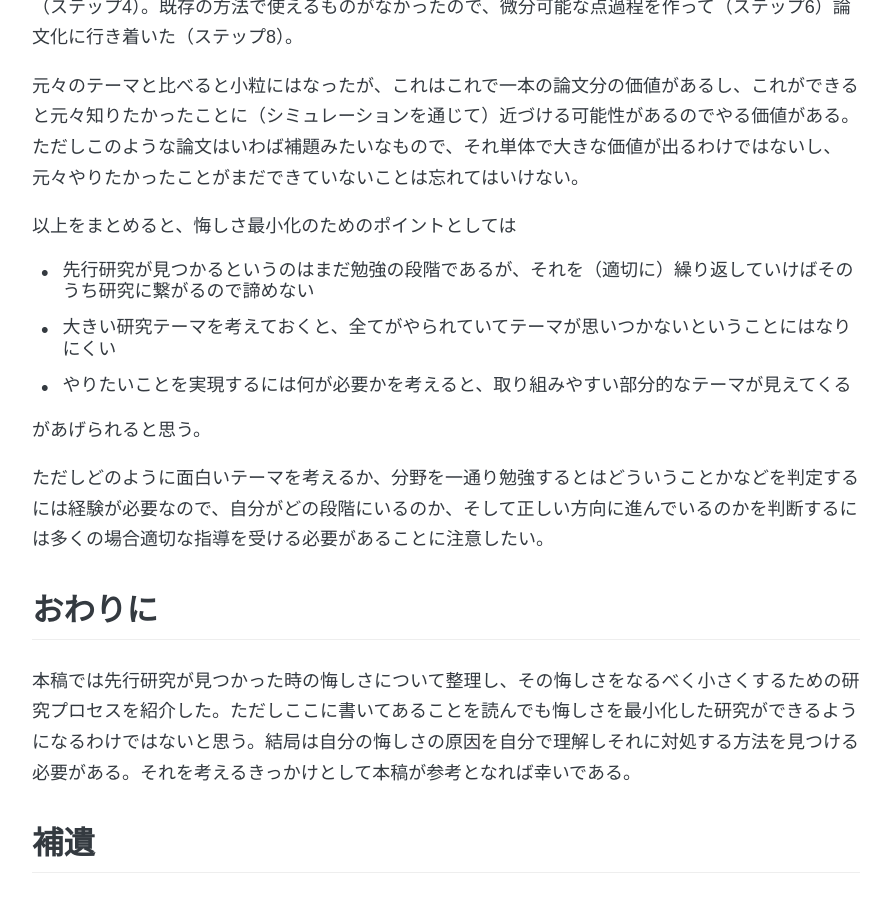
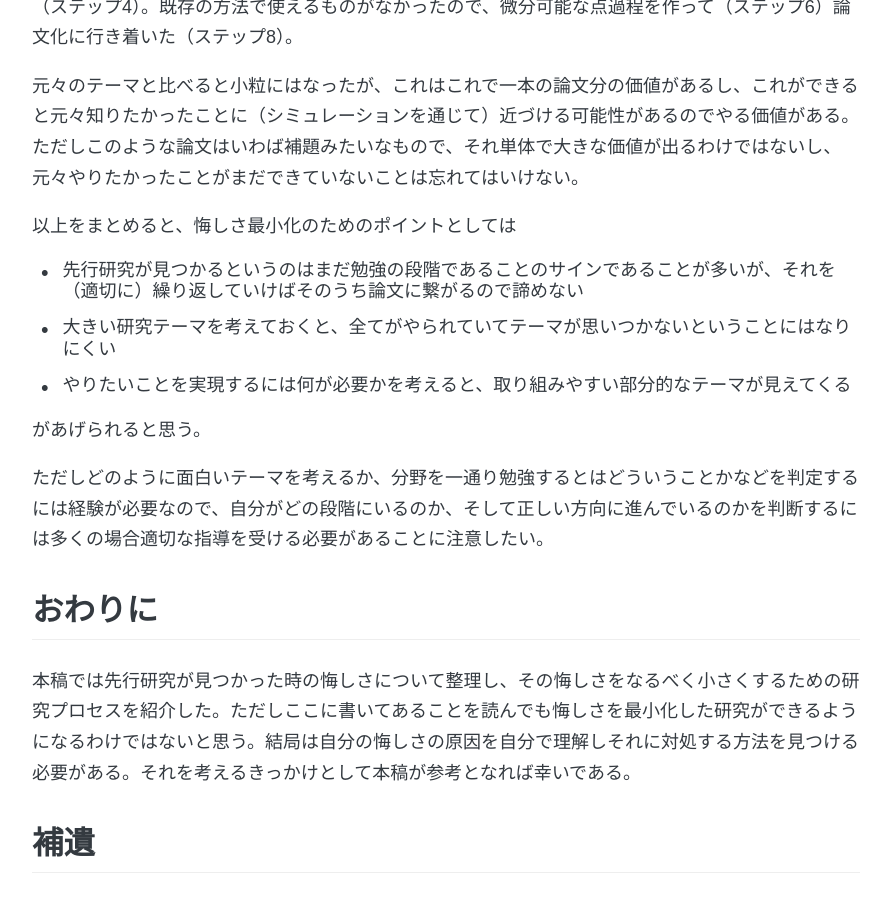
Before and after one commit to kanojikajino/kanojikajino.github.io, a Jekyll site: the page built from _posts/2022-02-13-prior-work.md, in a window 1280 px wide and 900 px high, scrolled down 3671 px. Shown: the whole window, without its empty margins (194-1085 px from the left). Built offline with Jekyll 4.4.1, drawn with Linux system fonts in a browser that asks for light colours; some web fonts are replaced; comment, search, counter and statistics services are not loaded.

Commit message:
minor edit 2

```diff
--- a/_posts/2022-02-13-prior-work.md
+++ b/_posts/2022-02-13-prior-work.md
@@ -91,7 +91,7 @@ categories: research
 
 以上をまとめると、悔しさ最小化のためのポイントとしては
 
-- 先行研究が見つかるというのはまだ勉強の段階であるが、それを（適切に）繰り返していけばそのうち研究に繋がるので諦めない
+- 先行研究が見つかるというのはまだ勉強の段階であることのサインであることが多いが、それを（適切に）繰り返していけばそのうち論文に繋がるので諦めない
 - 大きい研究テーマを考えておくと、全てがやられていてテーマが思いつかないということにはなりにくい
 - やりたいことを実現するには何が必要かを考えると、取り組みやすい部分的なテーマが見えてくる
 
```
